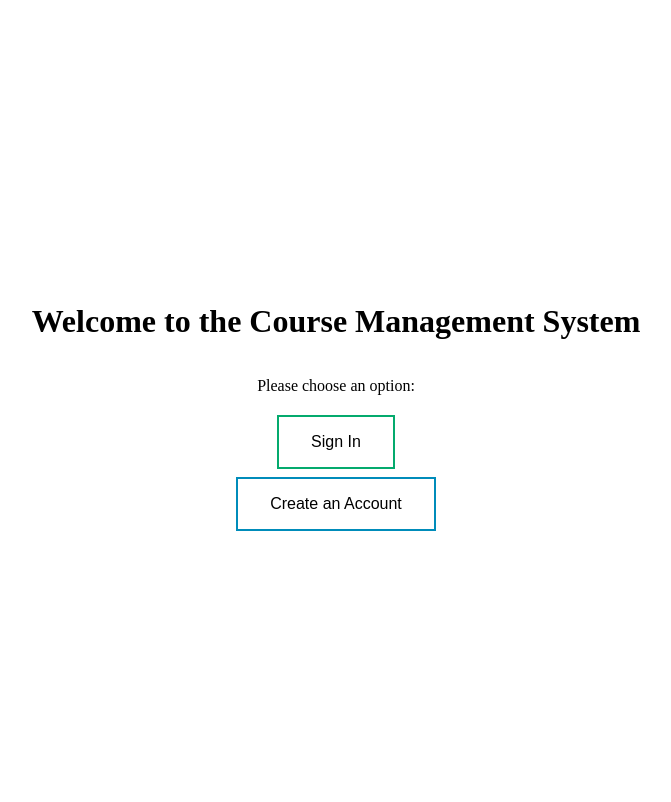
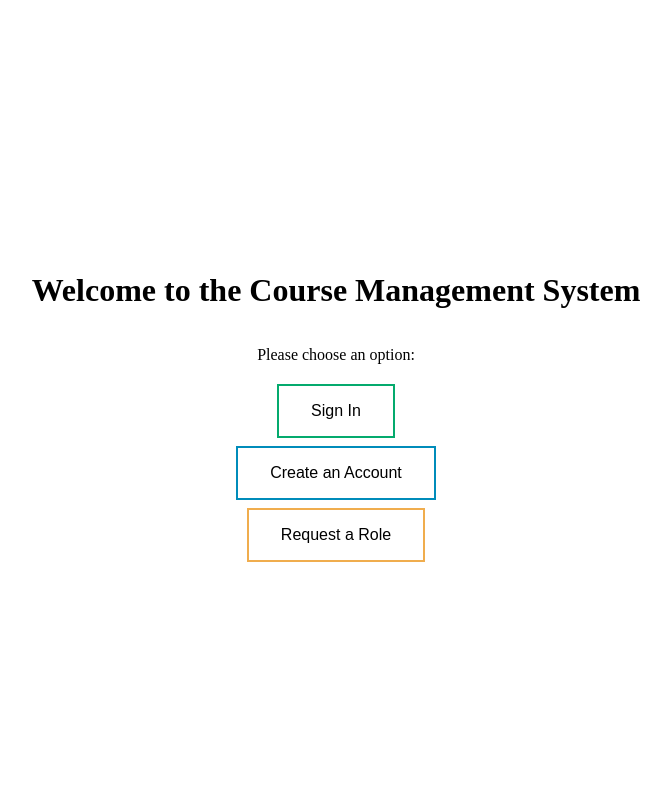
Before and after one commit to hcallie21/IDBMS_Final, a Flask app: page / in a window 1280 px wide. Shown: the top 802 px of the page, without its empty margins (304-975 px from the left). Run offline with Flask 3, Linux system fonts and the light colour scheme; the visitor is signed in with stand-in values (Sample User, id 1).

Commit message:
IT_Staff changes

```diff
--- a/app.py
+++ b/app.py
@@ -30,7 +30,13 @@ def login():
         email = request.form.get('email')
         password = request.form.get('password')
 
-        id_column = f"{role[:-1]}_ID"
+        id_column = {
+            "STUDENTS": "STUDENT_ID",
+            "TEACHERS": "TID",
+            "ADVISORS": "AID",
+            "IT_STAFF": "IT_ID"
+        }.get(role)
+
         query = f"SELECT {id_column}, name FROM {role} WHERE email = :1 AND password = :2"
 
         try:
@@ -48,6 +54,8 @@ def login():
 
                 if role == "STUDENTS":
                     return redirect(url_for('student_dashboard'))
+                elif role == "IT_STAFF":
+                    return redirect(url_for('admin_dashboard'))
                 else:
                     return redirect(url_for('home'))
             else:
@@ -276,5 +284,204 @@ def content():
 
     return redirect(url_for('home'))
 
+@app.route('/admin_dashboard')
+def admin_dashboard():
+    if 'role' in session and session['role'] == 'IT_STAFF':
+        try:
+            conn = get_connection()
+            cur = conn.cursor()
+
+            # Get all classes
+            cur.execute("SELECT MJ_ABV, COURSE_NUM, COURSE_NAME FROM Class")
+            classes = [
+                {"MJ_ABV": row[0], "COURSE_NUM": row[1], "COURSE_NAME": row[2]}
+                for row in cur.fetchall()
+            ]
+
+            # Get all pending role requests
+            cur.execute("SELECT * FROM Pending_Requests")
+            colnames = [desc[0] for desc in cur.description]
+            requests = [dict(zip(colnames, row)) for row in cur.fetchall()]
+
+            cur.close()
+            conn.close()
+
+            return render_template("admin_dashboard.html", name=session.get('name'), classes=classes, requests=requests)
+
+        except Exception as e:
+            print("Dashboard error:", e)
+            flash("Error loading admin dashboard.")
+            return redirect(url_for('home'))
+
+    flash("You must be logged in as IT Staff.")
+    return redirect(url_for('login'))
+
+@app.route('/admin/remove_class', methods=['POST'])
+def remove_class():
+    if 'role' not in session or session['role'] != 'IT_STAFF':
+        return "Access denied", 403
+
+    class_id = request.form.get('class_id')
+    if not class_id or ':' not in class_id:
+        flash("Invalid class selected.")
+        return redirect(url_for('admin_dashboard'))
+
+    major, course_num = class_id.split(':')
+
+    try:
+        conn = get_connection()
+        cur = conn.cursor()
+        cur.execute("""
+            DELETE FROM Class WHERE MJ_ABV = :major AND COURSE_NUM = :course_num
+        """, {"major": major, "course_num": course_num})
+        conn.commit()
+        cur.close()
+        conn.close()
+        flash("✅ Class removed.")
+    except Exception as e:
+        print("Remove class error:", e)
+        flash("❌ Failed to remove class.")
+
+    return redirect(url_for('admin_dashboard'))
+
+@app.route('/admin/approve_request', methods=['POST'])
+def approve_request():
+    if session.get('role') != 'IT_STAFF':
+        return "Access Denied", 403
+
+    request_id = request.form.get('request_id')
+
+    try:
+        conn = get_connection()
+        cur = conn.cursor()
+
+        # Get the request
+        cur.execute("SELECT * FROM Pending_Requests WHERE request_id = :id", {"id": request_id})
+        req = cur.fetchone()
+        if not req:
+            flash("Request not found.")
+            return redirect(url_for('admin_dashboard'))
+
+        name, email, password, role, dept = req[1], req[2], req[3], req[4], req[5]
+
+        if role == "TEACHER":
+            cur.execute("""
+                INSERT INTO Teacher (TID, NAME, EMAIL, PASSWORD)
+                VALUES (teacher_id_seq.NEXTVAL, :name, :email, :password)
+            """, {"name": name, "email": email, "password": password})
+
+        elif role == "ADVISOR":
+            cur.execute("""
+                INSERT INTO Advisor (AID, NAME, EMAIL, DEPT, PASSWORD)
+                VALUES (advisor_id_seq.NEXTVAL, :name, :email, :dept, :password)
+            """, {"name": name, "email": email, "dept": dept, "password": password})
+
+        elif role == "IT_STAFF":
+            cur.execute("""
+                INSERT INTO IT_Staff (IT_ID, NAME, EMAIL, T_ACC, US_ACC_M, SYST_CONFIG, PASSWORD)
+                VALUES (it_id_seq.NEXTVAL, :name, :email, 'Y', 'Y', 'Y', :password)
+            """, {"name": name, "email": email, "password": password})
+
+        # Remove from requests
+        cur.execute("DELETE FROM Pending_Requests WHERE request_id = :id", {"id": request_id})
+
+        conn.commit()
+        cur.close()
+        conn.close()
+
+        flash(f"✅ Approved and added {name} as {role}.")
+    except Exception as e:
+        print("Approval error:", e)
+        flash("❌ Failed to approve request.")
+
+    return redirect(url_for('admin_dashboard'))
+
+@app.route('/admin/decline_request', methods=['POST'])
+def decline_request():
+    if session.get('role') != 'IT_STAFF':
+        return "Access Denied", 403
+
+    request_id = request.form.get('request_id')
+
+    try:
+        conn = get_connection()
+        cur = conn.cursor()
+        cur.execute("DELETE FROM Pending_Requests WHERE request_id = :id", {"id": request_id})
+        conn.commit()
+        cur.close()
+        conn.close()
+        flash("❌ Request declined.")
+    except Exception as e:
+        print("Decline error:", e)
+        flash("❌ Failed to decline request.")
+
+    return redirect(url_for('admin_dashboard'))
+
+@app.route('/admin/add_class', methods=['POST'])
+def add_class():
+    if 'role' not in session or session['role'] != 'IT_STAFF':
+        return "Access denied", 403
+
+    try:
+        class_data = {
+            "major": request.form.get('major').strip().upper(),
+            "course_num": request.form.get('course_num').zfill(2),
+            "semester": int(request.form.get('semester')),
+            "credit": int(request.form.get('credit')),
+            "name": request.form.get('name').strip(),
+            "description": request.form.get('description').strip()
+        }
+
+        print("📦 Inserting class:", class_data)
+
+        conn = get_connection()
+        cur = conn.cursor()
+        cur.execute("""
+            INSERT INTO Class (MJ_ABV, COURSE_NUM, SEM, CREDIT, COURSE_NAME, DESCRIPTION)
+            VALUES (:major, :course_num, :semester, :credit, :name, :description)
+        """, class_data)
+        conn.commit()
+        cur.close()
+        conn.close()
+        flash("✅ Class added successfully!")
+    except Exception as e:
+        print("❌ Add class error:", e)
+        flash("❌ Failed to add class. Check your inputs.")
+
+    return redirect(url_for('admin_dashboard'))
+
+@app.route('/request_role', methods=['GET', 'POST'])
+def request_role():
+    if request.method == 'POST':
+        name = request.form.get('name')
+        email = request.form.get('email')
+        password = request.form.get('password')
+        role = request.form.get('role')
+        dept = request.form.get('dept') if role == 'ADVISOR' else None
+
+        try:
+            conn = get_connection()
+            cur = conn.cursor()
+            cur.execute("""
+                INSERT INTO Pending_Requests (name, email, password, requested_role, dept)
+                VALUES (:name, :email, :password, :role, :dept)
+            """, {
+                "name": name,
+                "email": email,
+                "password": password,
+                "role": role,
+                "dept": dept
+            })
+            conn.commit()
+            cur.close()
+            conn.close()
+            flash("✅ Request submitted. Please check with IT Staff to have your request approved.")
+            return redirect(url_for('login'))
+        except Exception as e:
+            print("❌ Role request error:", e)
+            flash("❌ Something went wrong. Try again.")
+
+    return render_template("request_role.html")
+
 if __name__ == '__main__':
     app.run(debug=True, host='0.0.0.0', port=8080)
--- a/templates/index.html
+++ b/templates/index.html
@@ -37,6 +37,16 @@
             background-color: #008CBA;
             color: white;
         }
+        .button3 {
+            background-color: white;
+            color: black;
+            border: 2px solid #f0ad4e;
+        }
+
+        .button3:hover {
+            background-color: #f0ad4e;
+            color: white;
+        }
 
         .container {
             display: flex;
@@ -54,6 +64,7 @@
         <p>Please choose an option:</p>
         <button onclick="window.location.href='/login'" class="button button1">Sign In</button>
         <button onclick="window.location.href='/register'" class="button button2">Create an Account</button>
+        <button onclick="window.location.href='/request_role'" class="button button3">Request a Role</button>
     </div>
 </body>
 </html>
```
Also changed, not shown: templates/admin_dashboard.html (added, +91 -0 lines), templates/request_role.html (added, +33 -0 lines).
